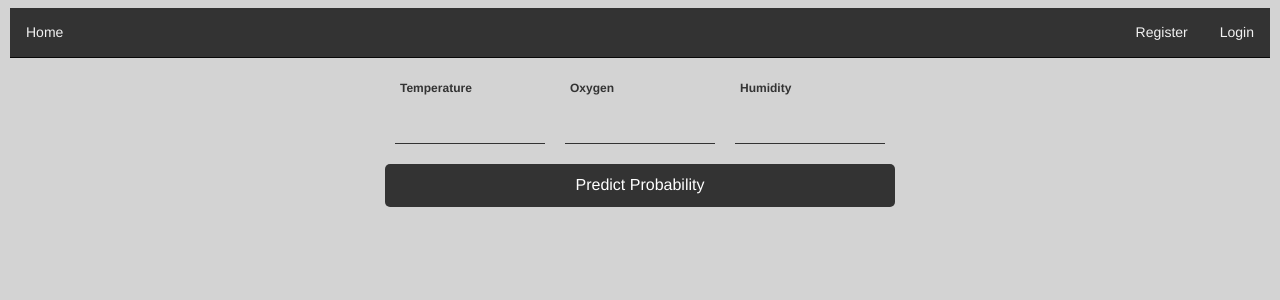
After one commit to vishnu-arava/PythonApp, a Flask app: page /weather_predict in a window 1280 px wide. The commit adds this page. Shown: the top 300 px of the page. Run offline with Flask 3, Linux system fonts and the light colour scheme; parts of the project's set-up code (start-up, migrations or seed data) failed here and were passed over; some libraries are stand-ins or nearby versions.

Commit message:
Implemeted second feature in the dashboard

```diff
--- a/Source/WeatherApp/flask_auth/routes.py
+++ b/Source/WeatherApp/flask_auth/routes.py
@@ -16,11 +16,25 @@ import logging
 from logging.handlers import RotatingFileHandler
 from datetime import datetime
 
-formatter = logging.Formatter('%(asctime)s - %(levelname)s - %(message)s')
-file_handler = RotatingFileHandler('Logfiles/app.log', maxBytes=1024 * 1024 * 10, backupCount=5)
-file_handler.setFormatter(formatter)
-app.logger.addHandler(file_handler)
-app.logger.setLevel(logging.DEBUG)
+# Create a logger for the app
+app_logger = logging.getLogger('app_logger')
+app_logger.setLevel(logging.DEBUG)
+
+# Handler for logging info and above messages
+info_handler = RotatingFileHandler('Logs/info.log', maxBytes=1024 * 1024 * 10, backupCount=5)
+info_handler.setLevel(logging.INFO)
+info_handler.setFormatter(logging.Formatter('%(asctime)s - %(levelname)s - %(message)s'))
+
+# Handler for logging error and above messages
+error_handler = RotatingFileHandler('Logs/error.log', maxBytes=1024 * 1024 * 10, backupCount=5)
+error_handler.setLevel(logging.ERROR)
+error_handler.setFormatter(logging.Formatter('%(asctime)s - %(levelname)s - %(message)s'))
+
+# Add handlers to the logger
+app_logger.addHandler(info_handler)
+app_logger.addHandler(error_handler)
+
+app.logger = app_logger
 
 weather_description_code = {
         '0': "Clear sky",
@@ -168,7 +182,7 @@ def logout():
 
 
 
-@app.route('/page1',methods=['POST','GET'])
+@app.route('/weather_search',methods=['POST','GET'])
 def weather():
     app.logger.info('Loading the weather search page')
     emptdict = {}
@@ -205,7 +219,7 @@ def weather():
             emptdict = {}
         print(weekly_weather_list)
     except:
-        return render_template('page1.html', maindata=[{
+        return render_template('weather_search.html', maindata=[{
             'cityname': '',
             'date': '',
             'day':'',
@@ -230,7 +244,7 @@ def weather():
             'windirection':'',
             'weather_code':''
         }])
-    return render_template('page1.html', maindata=weekly_weather_list)
+    return render_template('weather_search.html', maindata=weekly_weather_list)
 @app.route('/weather', methods=['GET'])
 def weather_data():
     day = request.args.get('day')
@@ -271,10 +285,14 @@ def search():
     matching_cities = get_matching_cities(query)
     # Return the list of matching cities as JSON
     return jsonify(matching_cities)
+
+@app.route('/weather_predict')
+def predic_page():
+    return render_template("weather_predict.html")
 @app.route('/predict',methods=['POST','GET'])
 def predict():
    if not os.path.isfile('model.pkl'):
-       filename = 'flask_auth\Forest_fire.csv'
+       filename = '\Forest_fire.csv'
        filepath = os.path.abspath(filename)
        data = pd.read_csv(filepath)
        data = np.array(data)
@@ -282,22 +300,22 @@ def predict():
        y = data[1:, -1]
        y = y.astype('int')
        X = X.astype('int')
-       # print(X,y)
        X_train, X_test, y_train, y_test = train_test_split(X, y, test_size=0.3, random_state=0)
        log_reg = LogisticRegression()
        log_reg.fit(X_train, y_train)
-       inputt = [int(x) for x in "45 32 60".split(' ')]
-       final = [np.array(inputt)]
-       b = log_reg.predict_proba(final)
        pickle.dump(log_reg, open('model.pkl', 'wb'))
    model = pickle.load(open('model.pkl', 'rb'))
-   int_features=[int(x) for x in request.form.values()]
-   final=[np.array(int_features)]
-   print(int_features)
-   print(final)
-   prediction=model.predict_proba(final)
-   output='{0:.{1}f}'.format(prediction[0][1], 2)
-   if output>str(0.5):
-       return render_template('forest_fire.html',pred='Your Forest is in Danger.\nProbability of fire occuring is {}'.format(output),bhai="kuch karna hain iska ab?")
-   else:
-       return render_template('forest_fire.html',pred='Your Forest is safe.\n Probability of fire occuring is {}'.format(output),bhai="Your Forest is Safe for now")
+   if request.method == 'POST':
+       if request.form.values():
+           print(request.form.values())
+           int_features=[int(x) for x in request.form.values() if x.strip()]
+           if not int_features:
+               return render_template('weather_predict.html', pred='Enter Valid Details')
+           final=[np.array(int_features)]
+           prediction=model.predict_proba(final)
+           positive_probability = prediction[0][1] * 100
+           output = '{:.2f}%'.format(positive_probability)
+           if output>str(70):
+               return render_template('weather_predict.html',pred='Your Forest is in Danger.\nProbability of fire occuring is {}'.format(output))
+           else:
+               return render_template('weather_predict.html',pred='Your Forest is safe.\n Probability of fire occuring is {}'.format(output))
--- a/Source/WeatherApp/flask_auth/static/styles.css
+++ b/Source/WeatherApp/flask_auth/static/styles.css
@@ -298,3 +296,74 @@ p.right-aligned {
     font-size: 15px;
     align:center;
 }
+/* CSS for forest fire prediction */
+.form-container {
+    margin-top: 30px;
+    display: flex;
+    flex-direction: column;
+    align-items: center;
+}
+.input-row {
+    display: flex;
+    justify-content: space-between;
+    width: 100%;
+    max-width: 600px;
+    margin-bottom: 20px;
+    background-color: lightgrey;
+}
+.input-group {
+    position: relative;
+    margin: 0 10px;
+    width: 150px;
+    background-color: lightgrey;
+}
+.input-group label {
+    position: absolute;
+    top: -10px;
+    left: 0;
+    font-size: 12px;
+    background-color: lightgrey;
+    padding: 0 5px;
+}
+.input-group input {
+    width: 100%;
+    border: none;
+    border-bottom: 1px solid #333;
+    outline: none;
+    font-size: 16px;
+    padding: 5px 0;
+    background-color: lightgrey;
+}
+.button-container {
+    text-align: center;
+    margin-top: 20px;
+}
+.button_predict {
+    padding: 10px 20px;
+    font-size: 16px;
+    cursor: pointer;
+    border: none;
+    background-color: #333333;
+    color: white;
+    border-radius: 5px;
+
+}
+button:hover {
+    background-color: #707070;
+}
+.message-container {
+    text-align: center;
+    margin-top: 20px;
+    background: #EBEDEB;
+    color: #856404;
+    border: 1px solid #ffeeba;
+    padding: 10px;
+    border-radius: 5px;
+    max-width: 600px;
+    width: 100%;
+}
+.message-container:hover {
+    background: #B0B0B0;
+    color: white;
+    cursor: pointer;
+}
--- a/Source/WeatherApp/flask_auth/templates/dashboard.html
+++ b/Source/WeatherApp/flask_auth/templates/dashboard.html
@@ -11,7 +11,7 @@
         {% if 'username' in session %}
             <a href="{{ url_for('dashboard') }}">Home</a>
             <a href="{{ url_for('weather') }}">Weather Search</a>
-            <a href=#>Page 2</a>
+            <a href="{{ url_for('predic_page') }}">Forest Fire Prediction</a>
         {% else %}
             <a href="{{ url_for('login') }}">Home</a>
         {% endif %}
@@ -31,8 +31,8 @@
             <div class="grid-item item1" style="background-color: #8d9bba;" onclick="window.location.href='{{ url_for('weather') }}';">
                <p>Weather Search</p>
              </div>
-            <div class="grid-item item2" style="background-color: #2ecc71;" onclick="window.location.href='#';">
-               <p>Click here to go to Page 2</p>
+            <div class="grid-item item2" style="background-color: #2ecc71;" onclick="window.location.href='{{ url_for('predic_page') }}';">
+               <p>Forest Fire Prediction</p>
              </div>
         </div>
 </body>
--- a/Source/WeatherApp/flask_auth/templates/layout.html
+++ b/Source/WeatherApp/flask_auth/templates/layout.html
@@ -12,8 +12,7 @@
         {% if 'username' in session %}
             <a href="{{ url_for('dashboard') }}">Home</a>
             <a href="{{ url_for('weather') }}">Weather Search</a>
-            <a href="{{ url_for('weather') }}">Weather Search</a>
-            <a href=#>Page 2</a>
+            <a href="{{ url_for('predic_page') }}">Forest Fire Prediction</a>
         {% else %}
             <a href="{{ url_for('login') }}">Home</a>
         {% endif %}
--- /dev/null
+++ b/Source/WeatherApp/flask_auth/templates/weather_predict.html
@@ -0,0 +1,62 @@
+<!DOCTYPE html>
+<html lang="en">
+<head>
+    <meta charset="UTF-8">
+    <meta name="viewport" content="width=device-width, initial-scale=1.0">
+    <title>WeatherSearch</title>
+    <link rel="stylesheet" type="text/css" href="/static/styles.css"/>
+    <link rel="stylesheet" href="https://maxcdn.bootstrapcdn.com/bootstrap/3.4.0/css/bootstrap.min.css">
+</head>
+<body style="background-color:lightgrey;">
+    <div class="navbar navbar-inverse navbar-fixed-top" style="margin-top:8px;margin-left:10px;margin-right:10px; background-color:#333333">
+        {% if 'username' in session %}
+            <a href="{{ url_for('dashboard') }}">Home</a>
+            <a href="{{ url_for('weather') }}">Weather Search</a>
+            <a href="{{ url_for('predic_page') }}">Forest Fire Prediction</a>
+        {% else %}
+            <a href="{{ url_for('login') }}">Home</a>
+        {% endif %}
+
+        {% if 'username' in session %}
+            <a href="{{ url_for('logout') }}"class="right">Logout</a>
+            <a class="right">{{session['username']}}</a>
+
+        {% else %}
+            <a href="{{ url_for('login') }}" class="right">Login</a>
+            <a href="{{ url_for('register') }}" class="right">Register</a>
+        {% endif %}
+    </div>
+     <br>
+     <br>
+     <br>
+ <div class="form-container">
+    <form action='/predict' method="post">
+      <div class="input-row">
+        <div class="input-group">
+            <label for="first_name"><b>Temperature</b></label>
+            <br>
+          <input name="Temperature" id="first_name" type="text" >
+        </div>
+        <div class="input-group">
+          <label for="last_name"><b>Oxygen </b></label>
+            <br>
+          <input id="last_name" name="Oxygen" type="text" >
+        </div>
+        <div class="input-group">
+            <label for="_name"><b>Humidity</b></label>
+            <br>
+          <input id="_name" name="Humidity"  type="text">
+        </div>
+      </div>
+      <div class="button-container">
+          <button class="button_predict" type="submit" >Predict Probability</button>
+      </div>
+    </form>
+     {% if pred %}
+      <div class="message-container">
+        <br><p>{{pred}}</p><br>
+      </div>
+     {% endif %}
+ </div>
+  </body>
+</html>
--- a/Source/WeatherApp/flask_auth/templates/page1.html
+++ b/Source/WeatherApp/flask_auth/templates/weather_search.html
@@ -12,7 +12,7 @@
         {% if 'username' in session %}
             <a href="{{ url_for('dashboard') }}">Home</a>
             <a href="{{ url_for('weather') }}">Weather Search</a>
-            <a href=#>Page 2</a>
+            <a href="{{ url_for('predic_page') }}">Forest Fire Prediction</a>
         {% else %}
             <a href="{{ url_for('login') }}">Home</a>
         {% endif %}
@@ -107,6 +107,5 @@
             .catch(error => console.error('Error fetching weather data:', error));
     }
 </script>
-
 </body>
 </html>
```
Also changed, not shown: other parts of Source/WeatherApp/flask_auth/static/styles.css (+16 -18 lines), Source/WeatherApp/flask_auth/templates/forest_fire.html (deleted, +0 -125 lines), Source/WeatherApp/flask_auth/templates/page2.html (deleted, +0 -35 lines).
